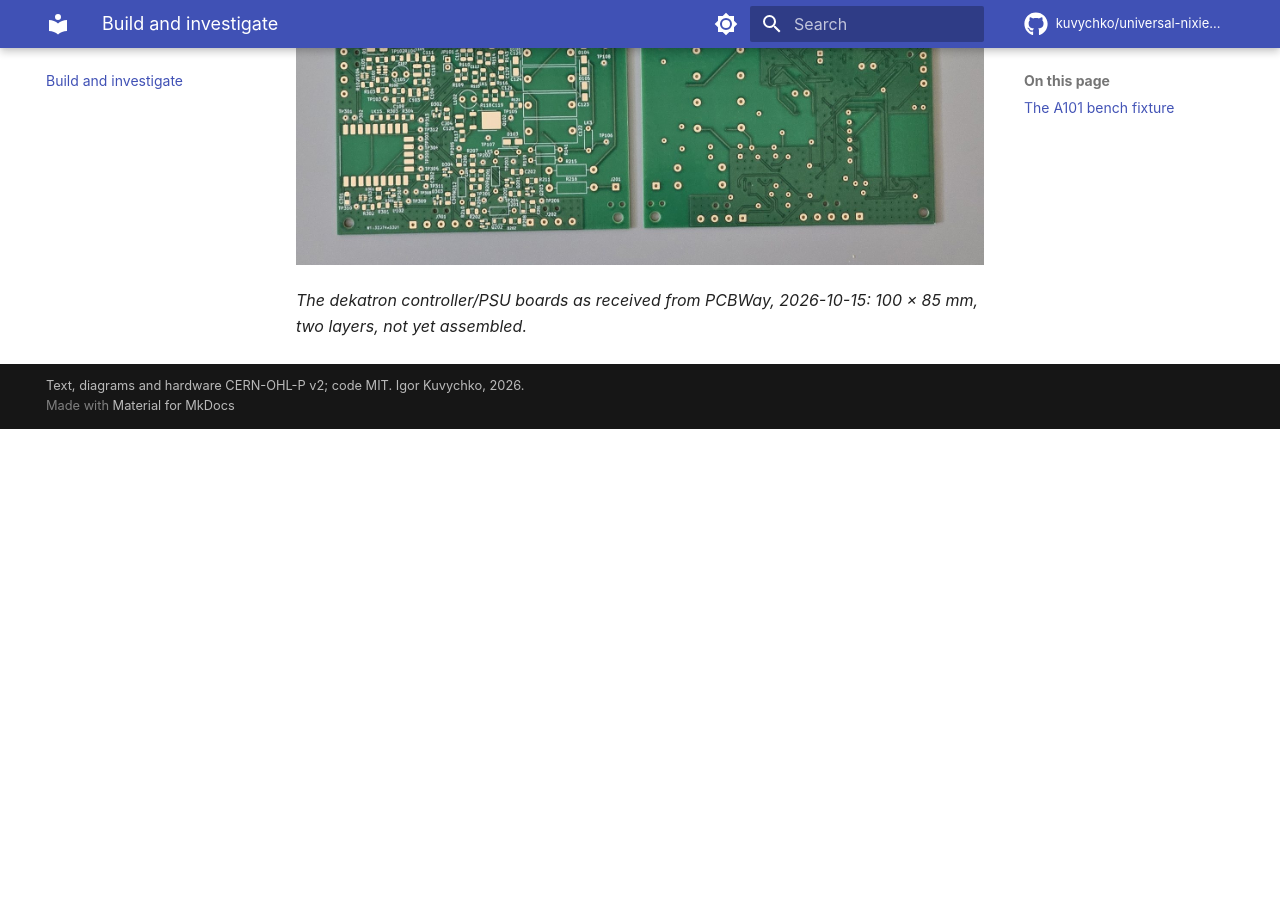
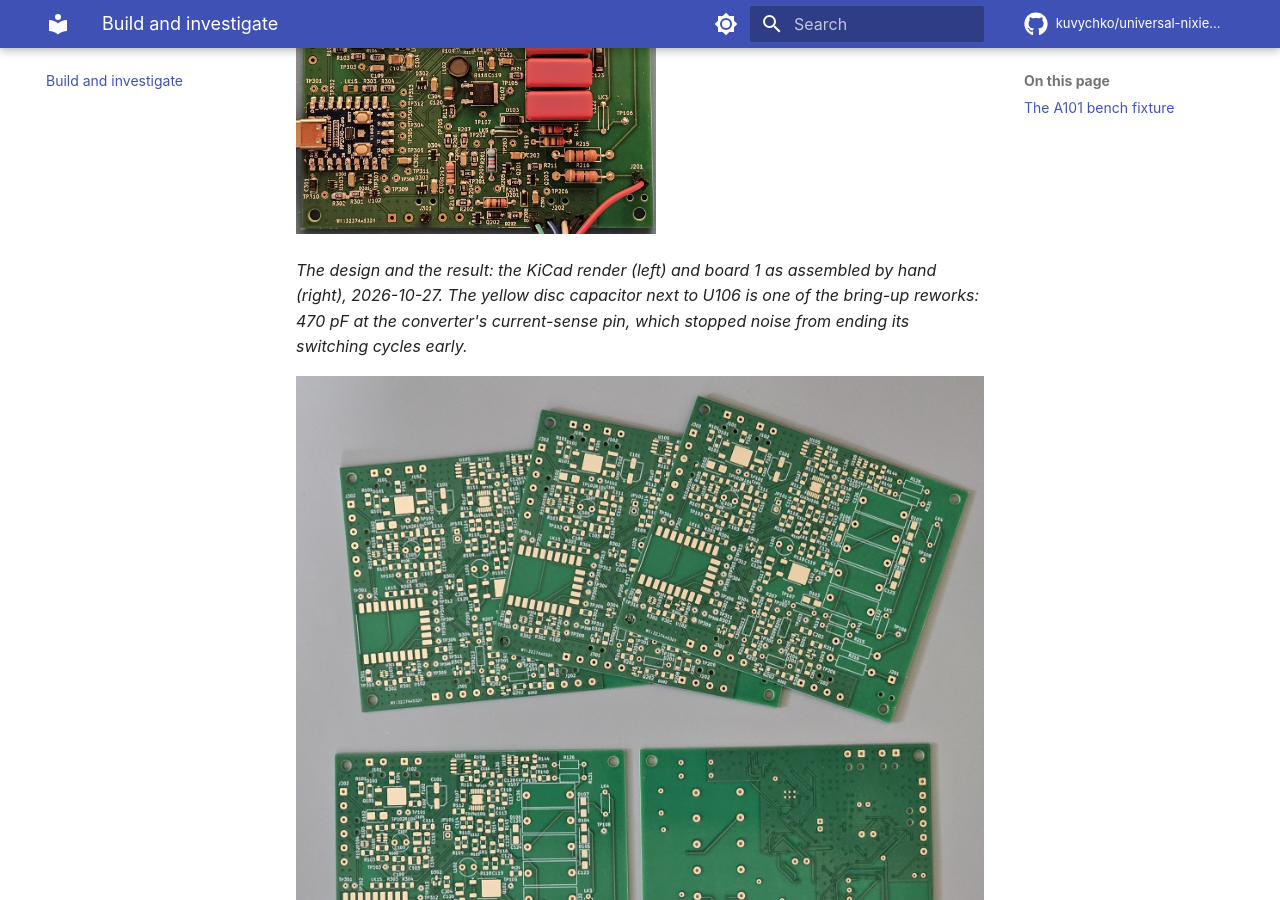
Before and after one commit to kuvychko/universal-nixie-display, an MkDocs documentation site: the page built from website/build.md, in a window 1280 px wide and 900 px high, scrolled down 5180 px. Built offline with MkDocs 1.6.1 and Material for MkDocs 9.7.7, drawn with Linux system fonts in a browser that asks for light colours; comment, search, counter and statistics services are not loaded; before the commit the page ends 5609 px from its top, so only the background shows below that.

Commit message:
Board 1 photo beside the KiCad render on the README and site
Co-Authored-By: Claude Opus 5.5 <noreply@anthropic.com>

```diff
--- a/website/build.md
+++ b/website/build.md
@@ -78,6 +78,13 @@ opened to show the perf board.*
 *The first controller/PSU board driving the A101 through a demo loop: still, slow both ways,
 up to 200 steps/s, and a swing ([watch on YouTube](https://youtu.be/51U_WKXrzoA), 2026-10-25).*
 
+![KiCad 3D render of the dekatron controller/PSU board, top side, with the RP2040-Zero shown only as its castellated pads](assets/dekatron-board-render.jpg){ width="360" }
+![The assembled board 1, top side, in the same orientation: RP2040-Zero soldered in at the lower left, the five red film capacitors of the HV stage at the right, a yellow 470 pF disc capacitor added beside U106, wire links fitted and leads soldered to J101, J201 and J202](assets/dekatron-board-assembled.jpg){ width="360" }
+
+*The design and the result: the KiCad render (left) and board 1 as assembled by hand (right),
+2026-10-27. The yellow disc capacitor next to U106 is one of the bring-up reworks: 470 pF at the
+converter's current-sense pin, which stopped noise from ending its switching cycles early.*
+
 ![The five bare dekatron controller/PSU boards: four top side up and one bottom side up](assets/dekatron-pcbs.jpg)
 
 *The dekatron controller/PSU boards as received from PCBWay, 2026-10-15: 100 × 85 mm, two layers,
```
Also changed, not shown: README.md (+4 -1 lines), website/assets/dekatron-board-assembled.jpg (added), website/assets/dekatron-board-render.jpg (added).
